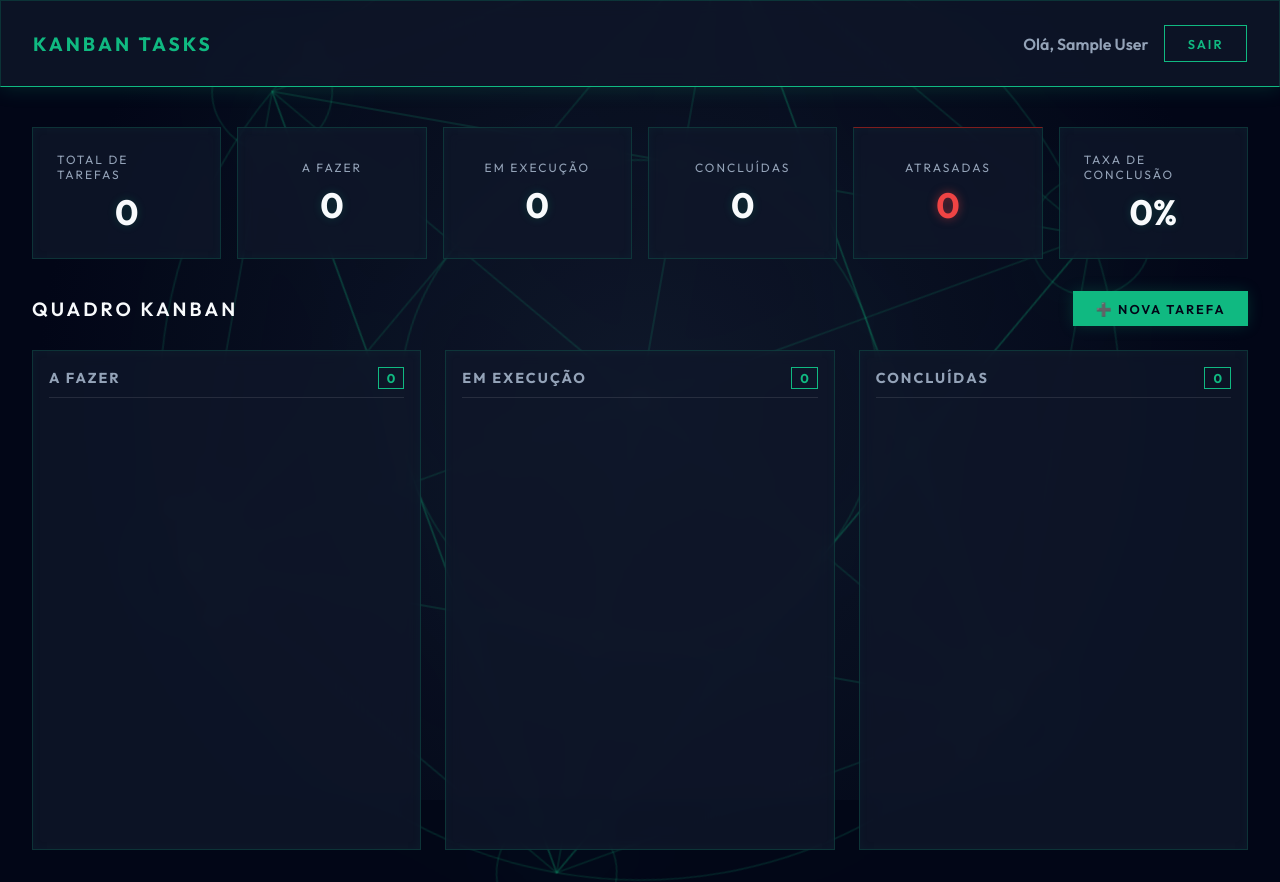
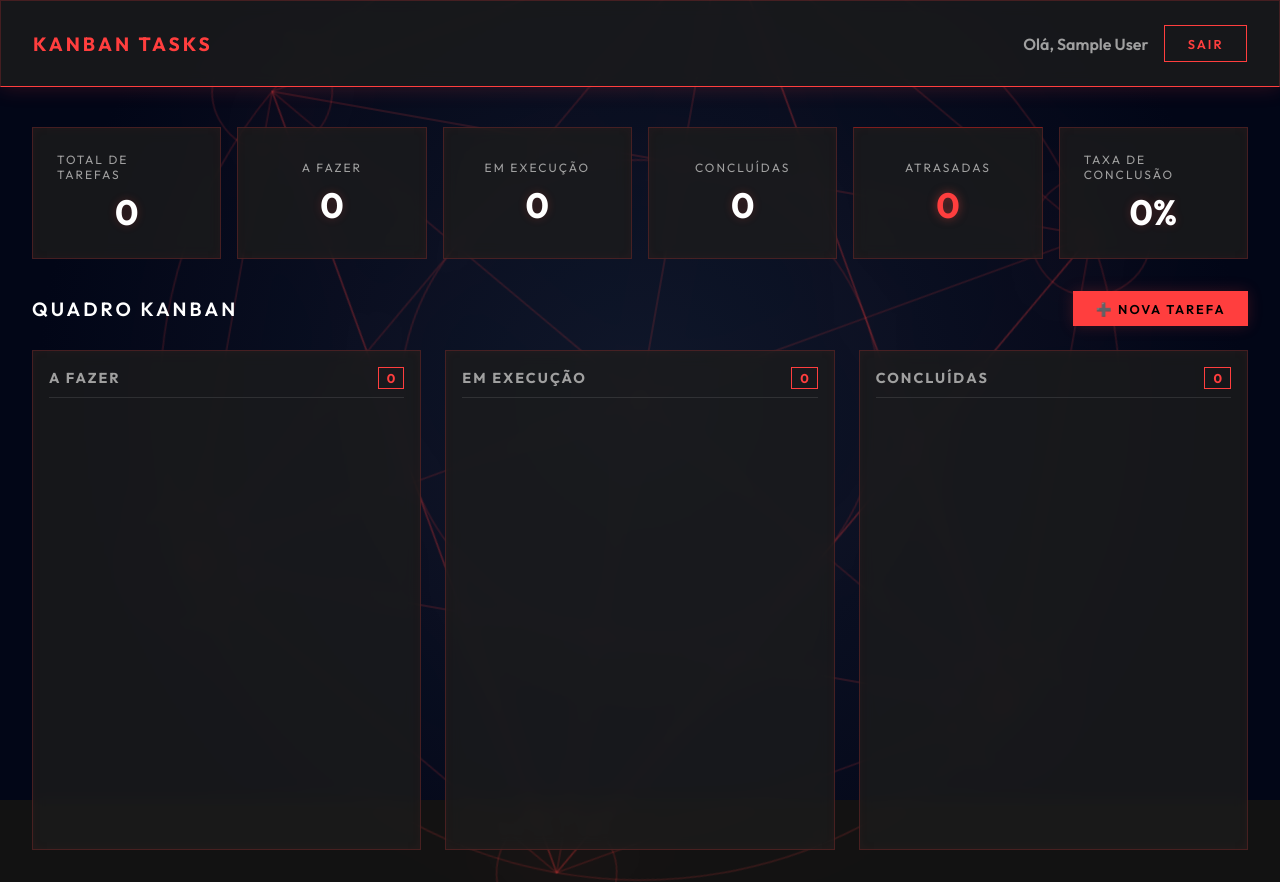
Before and after one commit to motasenai122/kanban, a website: page public/kanban.html in a window 1280 px wide. Drawn offline with Linux system fonts and the light colour scheme; no server answers; sample sign-in values are in the browser's storage.

Commit message:
Mudança de paleta de cores: Cinza, Branco e Vermelho (Industrial Cyber)

```diff
--- a/public/kanban.css
+++ b/public/kanban.css
@@ -1,18 +1,18 @@
 @import url('https://fonts.googleapis.com/css2?family=Outfit:wght@400;500;600;700&display=swap');
 
 :root {
-  --bg-deep: #020617;
-  --bg-mid: #0f172a;
-  --bg-surface: #1e293b;
+  --bg-deep: #121212;
+  --bg-mid: #1c1c1c;
+  --bg-surface: #2d2d2d;
 
-  --emerald: #10b981;
-  --emerald-dim: rgba(16, 185, 129, 0.2);
-  --emerald-glow: rgba(16, 185, 129, 0.4);
+  --primary: #ff3e3e;
+  --primary-dim: rgba(255, 62, 62, 0.2);
+  --primary-glow: rgba(255, 62, 62, 0.4);
   --amber: #f59e0b;
-  --red: #ef4444;
+  --red: #ff3e3e;
 
-  --text-main: #f8fafc;
-  --text-muted: #94a3b8;
+  --text-main: #ffffff;
+  --text-muted: #a0a0a0;
 
   --radius: 0px;
   --radius-sm: 0px;
@@ -48,17 +48,17 @@ body {
 .sacred-geometry-bg svg { width: 100%; height: 100%; }
 
 @keyframes slowPulse {
-  0% { filter: drop-shadow(0 0 10px var(--emerald-dim)); opacity: 0.8; }
-  100% { filter: drop-shadow(0 0 30px var(--emerald)); opacity: 1; }
+  0% { filter: drop-shadow(0 0 10px var(--primary-dim)); opacity: 0.8; }
+  100% { filter: drop-shadow(0 0 30px var(--primary)); opacity: 1; }
 }
 @keyframes spin { 100% { transform: translate(-50%, -50%) rotate(360deg); } }
 
 .glass-panel {
-  background: rgba(15, 23, 42, 0.8);
+  background: rgba(28, 28, 28, 0.8);
   backdrop-filter: blur(8px);
   -webkit-backdrop-filter: blur(8px);
-  border: 1px solid var(--emerald-dim);
-  box-shadow: inset 0 0 10px rgba(16, 185, 129, 0.05);
+  border: 1px solid var(--primary-dim);
+  box-shadow: inset 0 0 10px rgba(255, 62, 62, 0.05);
   border-radius: var(--radius);
 }
 
@@ -66,10 +66,10 @@ body {
 .app-header {
   padding: 1.5rem 2rem; display: flex; justify-content: space-between; align-items: center;
   margin-bottom: 2.5rem;
-  border-bottom: 1px solid var(--emerald);
-  box-shadow: 0 0 20px var(--emerald-dim);
+  border-bottom: 1px solid var(--primary);
+  box-shadow: 0 0 20px var(--primary-dim);
 }
-.app-header .logo { font-size: 1.2rem; font-weight: 700; color: var(--emerald); text-transform: uppercase; letter-spacing: 3px; }
+.app-header .logo { font-size: 1.2rem; font-weight: 700; color: var(--primary); text-transform: uppercase; letter-spacing: 3px; }
 .user-controls { display: flex; align-items: center; gap: 1rem; font-weight: 600; color: var(--text-muted); }
 
 .container { max-width: 1400px; margin: 0 auto; padding: 0 2rem 2rem 2rem; }
@@ -80,23 +80,23 @@ body {
   font-weight: 600; font-size: 0.8rem; text-transform: uppercase; letter-spacing: 2px;
   border-radius: 0; transition: all 0.2s; font-family: inherit;
 }
-.btn-primary { background: var(--emerald); color: #020617; box-shadow: 0 0 15px var(--emerald-dim); }
-.btn-primary:hover { background: #34d399; box-shadow: 0 0 25px var(--emerald-glow); transform: scale(1.02); }
-.btn-outline { background: transparent; color: var(--emerald); border: 1px solid var(--emerald); }
-.btn-outline:hover { background: var(--emerald-glow); color: #fff; }
+.btn-primary { background: var(--primary); color: #000; box-shadow: 0 0 15px var(--primary-dim); }
+.btn-primary:hover { background: #ff5e5e; box-shadow: 0 0 25px var(--primary-glow); transform: scale(1.02); }
+.btn-outline { background: transparent; color: var(--primary); border: 1px solid var(--primary); }
+.btn-outline:hover { background: var(--primary-glow); color: #fff; }
 
 .icon-btn, .btn-close, .m-action { background: none; border: none; cursor: pointer; font-size: 1rem; opacity: 0.5; transition: opacity 0.2s, transform 0.2s; color: var(--text-muted); }
-.icon-btn:hover, .btn-close:hover { opacity: 1; transform: scale(1.1); color: var(--emerald); text-shadow: 0 0 8px var(--emerald); }
+.icon-btn:hover, .btn-close:hover { opacity: 1; transform: scale(1.1); color: var(--primary); text-shadow: 0 0 8px var(--primary); }
 
 /* Dashboard */
 .dashboard { display: grid; grid-template-columns: repeat(auto-fit, minmax(150px, 1fr)); gap: 1rem; margin-bottom: 2rem; }
 .stat-card {
   padding: 1.5rem; display: flex; flex-direction: column; align-items: center; justify-content: center;
-  border-top: 1px solid var(--emerald-dim); transition: all 0.3s;
+  border-top: 1px solid var(--primary-dim); transition: all 0.3s;
 }
-.stat-card:hover { border-top-color: var(--emerald); box-shadow: 0 5px 20px var(--emerald-dim); }
+.stat-card:hover { border-top-color: var(--primary); box-shadow: 0 5px 20px var(--primary-dim); }
 .stat-title { font-size: 0.75rem; color: var(--text-muted); text-transform: uppercase; letter-spacing: 2px; margin-bottom: 0.5rem; }
-.stat-value { font-size: 2.2rem; font-weight: 700; color: var(--text-main); text-shadow: 0 0 10px var(--emerald-dim); }
+.stat-value { font-size: 2.2rem; font-weight: 700; color: var(--text-main); text-shadow: 0 0 10px var(--primary-dim); }
 .stat-card.stat-danger { border-top-color: #7f1d1d; }
 .stat-card.stat-danger .stat-value { color: var(--red); text-shadow: 0 0 10px rgba(239, 68, 68, 0.5); }
 
@@ -105,22 +105,22 @@ body {
 .board-actions h2 { color: var(--text-main); text-transform: uppercase; letter-spacing: 3px; font-size: 1.2rem; font-weight: 600; }
 
 .kanban-board { display: flex; gap: 1.5rem; align-items: flex-start; }
-.column { flex: 1; min-width: 320px; display: flex; flex-direction: column; min-height: 500px; padding: 1rem; border-top: 1px solid var(--emerald-dim); }
+.column { flex: 1; min-width: 320px; display: flex; flex-direction: column; min-height: 500px; padding: 1rem; border-top: 1px solid var(--primary-dim); }
 
 .column-header { display: flex; justify-content: space-between; align-items: center; margin-bottom: 1.5rem; padding-bottom: 0.5rem; border-bottom: 1px solid rgba(255,255,255,0.1); }
 .column-header h3 { font-size: 0.9rem; text-transform: uppercase; letter-spacing: 2px; color: var(--text-muted); }
-.count-badge { background: transparent; color: var(--emerald); padding: 0.1rem 0.5rem; font-size: 0.8rem; font-weight: 700; border: 1px solid var(--emerald); }
+.count-badge { background: transparent; color: var(--primary); padding: 0.1rem 0.5rem; font-size: 0.8rem; font-weight: 700; border: 1px solid var(--primary); }
 
 .column-body { flex: 1; display: flex; flex-direction: column; gap: 1rem; transition: background 0.3s; padding-bottom: 1rem; }
-.column-body.drag-over { background: rgba(16, 185, 129, 0.05); }
+.column-body.drag-over { background: rgba(255, 62, 62, 0.05); }
 
 /* Cards */
 .task-card {
   padding: 1.25rem; cursor: grab; transition: all 0.2s ease;
-  border-left: 2px solid var(--emerald-dim);
+  border-left: 2px solid var(--primary-dim);
   background: var(--bg-surface);
 }
-.task-card:hover { border-left-color: var(--emerald); box-shadow: -5px 0 15px rgba(16, 185, 129, 0.1); transform: translateX(2px); }
+.task-card:hover { border-left-color: var(--primary); box-shadow: -5px 0 15px rgba(255, 62, 62, 0.1); transform: translateX(2px); }
 .task-card.is-overdue { border-left-color: var(--red); background: rgba(239, 68, 68, 0.05); }
 
 .card-header { display: flex; justify-content: space-between; align-items: flex-start; margin-bottom: 0.8rem; }
@@ -137,8 +137,8 @@ body {
 /* Modal */
 .modal-overlay { position: fixed; top: 0; left: 0; right: 0; bottom: 0; background: rgba(2, 6, 23, 0.8); display: flex; justify-content: center; align-items: center; z-index: 1000; backdrop-filter: blur(5px); }
 .modal-overlay.hidden { display: none; }
-.modal-content { width: 90%; max-width: 500px; padding: 2rem; background: var(--bg-mid); border: 1px solid var(--emerald); box-shadow: 0 0 30px rgba(16, 185, 129, 0.1); border-radius: 0; }
-.modal-header h3 { color: var(--emerald); font-size: 1.2rem; text-transform: uppercase; letter-spacing: 2px; }
+.modal-content { width: 90%; max-width: 500px; padding: 2rem; background: var(--bg-mid); border: 1px solid var(--primary); box-shadow: 0 0 30px rgba(255, 62, 62, 0.1); border-radius: 0; }
+.modal-header h3 { color: var(--primary); font-size: 1.2rem; text-transform: uppercase; letter-spacing: 2px; }
 .modal-header { display: flex; justify-content: space-between; align-items: center; margin-bottom: 1.5rem; padding-bottom: 1rem; border-bottom: 1px solid rgba(255,255,255,0.1); }
 
 .form-group { margin-bottom: 1.2rem; }
@@ -146,10 +146,10 @@ body {
 label { display: block; font-size: 0.75rem; text-transform: uppercase; letter-spacing: 1px; color: var(--text-muted); margin-bottom: 0.5rem; }
 
 input, textarea, select {
-  width: 100%; padding: 12px; background: rgba(15, 23, 42, 0.5); border: 1px solid var(--emerald-dim);
+  width: 100%; padding: 12px; background: rgba(45, 45, 45, 0.5); border: 1px solid var(--primary-dim);
   color: var(--text-main); font-family: inherit; font-size: 0.9rem; transition: all 0.3s ease; outline: none; border-radius: 0;
 }
-input:focus, textarea:focus, select:focus { background: rgba(15, 23, 42, 0.9); border-color: var(--emerald); box-shadow: 0 0 10px rgba(16, 185, 129, 0.2); }
+input:focus, textarea:focus, select:focus { background: rgba(45, 45, 45, 0.9); border-color: var(--primary); box-shadow: 0 0 10px rgba(255, 62, 62, 0.2); }
 textarea { resize: vertical; min-height: 90px; }
 
 .modal-footer { display: flex; justify-content: flex-end; gap: 1rem; margin-top: 1.5rem; padding-top: 1.5rem; border-top: 1px solid rgba(255,255,255,0.1); }
--- a/public/kanban.html
+++ b/public/kanban.html
@@ -12,7 +12,7 @@
     <div class="area-background"></div>
     <div class="sacred-geometry-bg">
         <svg viewBox="0 0 200 200" xmlns="http://www.w3.org/2000/svg">
-            <g stroke="rgba(16, 185, 129, 0.15)" stroke-width="0.3" fill="none">
+            <g stroke="rgba(255, 62, 62, 0.15)" stroke-width="0.3" fill="none">
                 <circle cx="100" cy="100" r="80"/>
                 <circle cx="100" cy="100" r="40"/>
                 <polygon points="100,20 169.3,60 169.3,140 100,180 30.7,140 30.7,60"/>
```
